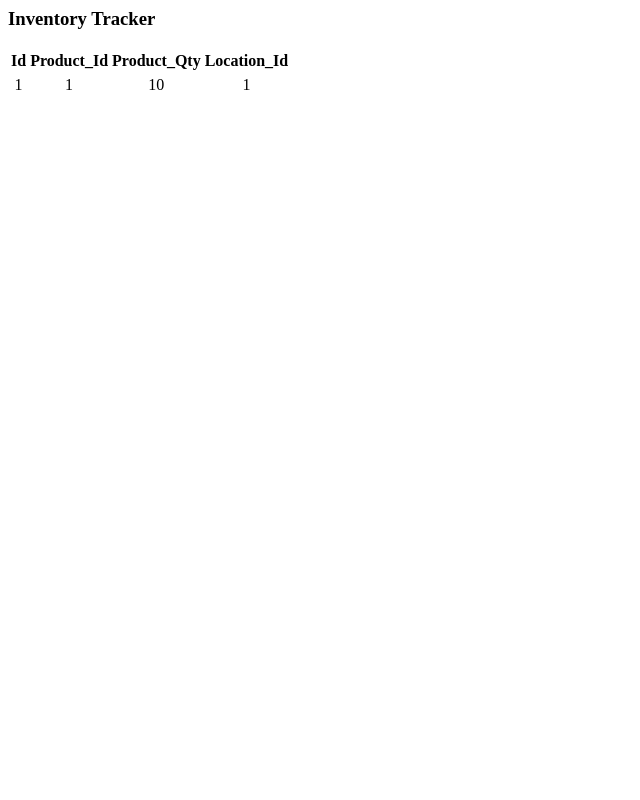
After one commit to ChitraRajasekaran/Inventory-Tracking-App, a Flask app: page / in a window 1280 px wide. The commit adds this page. Shown: the whole page, without its empty margins (0-640 px from the left). Run offline with Flask 3, Linux system fonts and the light colour scheme; tables that the repository leaves empty hold one stand-in row (values such as "Sample post").

Commit message:
created an inventory model and updated the read functionality

```diff
--- a/app.py
+++ b/app.py
@@ -1,6 +1,11 @@
 from flask import Flask, render_template,request,redirect,url_for
 from flask_sqlalchemy import SQLAlchemy
+# import sqlalchemy as sa
+# from sqlalchemy import orm
+# from sqlalchemy import ForeignKey
 from flask_migrate import Migrate
+
+# BASE = orm.declarative_base()
 
 app = Flask(__name__)
 app.config['SQLALCHEMY_DATABASE_URI'] = 'postgresql://chitrarajasekaran@localhost:5432/inventoryapp'
@@ -11,13 +16,14 @@ app.app_context().push()
 
 class Product(db.Model):
     __tablename__ = 'products'
-    id = db.Column(db.Integer, primary_key = True)
+    id = db.Column(db.Integer, primary_key=True)
     name = db.Column(db.String(), nullable=False)
+
     def __repr__(self):
         return f'<Product {self.id} {self.name}'
 class Location(db.Model):
     __tablename__ = 'locations'
-    id = db.Column(db.Integer, primary_key = True)
+    id = db.Column(db.Integer, primary_key=True)
     name = db.Column(db.String(), nullable=False)
     def __repr__(self):
         return f'<Location {self.id} {self.name}'
@@ -25,16 +31,19 @@ class Location(db.Model):
 class Inventory(db.Model):
     __tablename__ = 'inventory'
     id = db.Column(db.Integer, primary_key = True)
-    product_id = db.Column(db.Integer, db.ForeignKey('products.product_id'))
-    qty = db.Column(db.Integer)
-    location_id = db.Column(db.Integer, db.ForeignKey('locations.location_id'))
-    prod = db.relationship('Product', foreign_keys=product_id)
-    Loc = db.relationship('Location', foreign_keys=location_id)
+    product_id = db.Column(db.Integer,nullable=False)
+    product_qty = db.Column(db.Integer)
+    location_id = db.Column(db.Integer,nullable=False)
+
     def __repr__(self):
-        return f'<Inventory {self.id}'
+        return f'<Inventory {self.inventory_id}'
 
+db.create_all()
 #All inventory routes
-
+@app.route('/')
+def display_inventory():
+    headers = ['Id','Product_Id', 'Product_Qty','Location_Id']
+    return render_template('index.html', headers=headers,tableData = Inventory.query.order_by("id").all())
 #All location routes
 
 @app.route('/locations/create', methods=["POST"])
--- /dev/null
+++ b/templates/index.html
@@ -0,0 +1,25 @@
+<html>
+    <head>
+        <title>Inventory Tracker</title>
+    </head>
+    <body>
+        <h3>Inventory Tracker</h3>
+        <table>
+            <thead>
+                <tr>
+                    {% for header in headers %}
+                        <th>{{header}}</th>
+                    {% endfor %}
+                </tr>
+                <tr>
+                {% for d in tableData %}
+                    <tr>
+                        <td><center>{{d.id}}</center></td>
+                        <td><center>{{d.product_id}}</center></td>
+                        <td><center>{{d.product_qty}}</center></td>
+                        <td><center>{{d.location_id}}</center></td>
+                    </tr>
+                {% endfor %}
+            </tr>
+    </body>
+</html>
--- a/templates/products.html
+++ b/templates/products.html
@@ -1,6 +1,6 @@
 <html>
     <head>
-        <title>Inventory Tracking System</title>
+        <title>Product Listings</title>
     </head>
     <body>
         <h3>Product Listings</h3>
```
Also changed, not shown: migrations/versions/33614ffd34cd_.py (deleted, +0 -32 lines).
